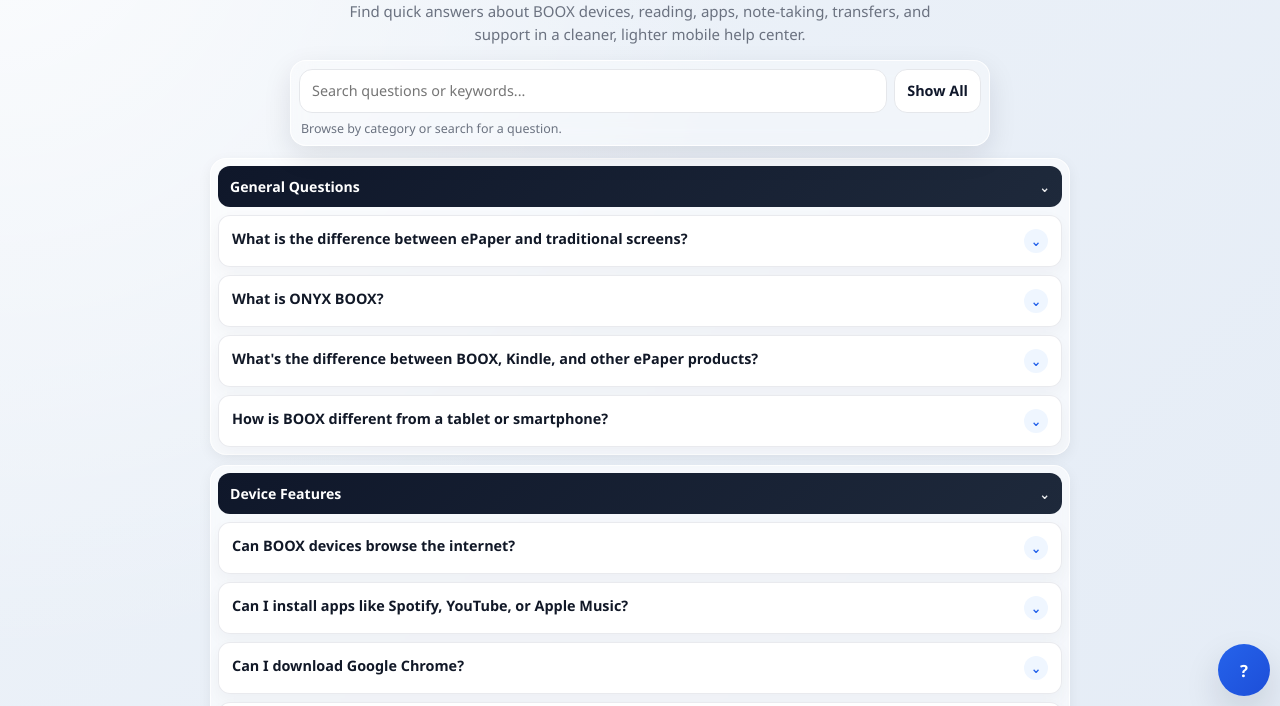
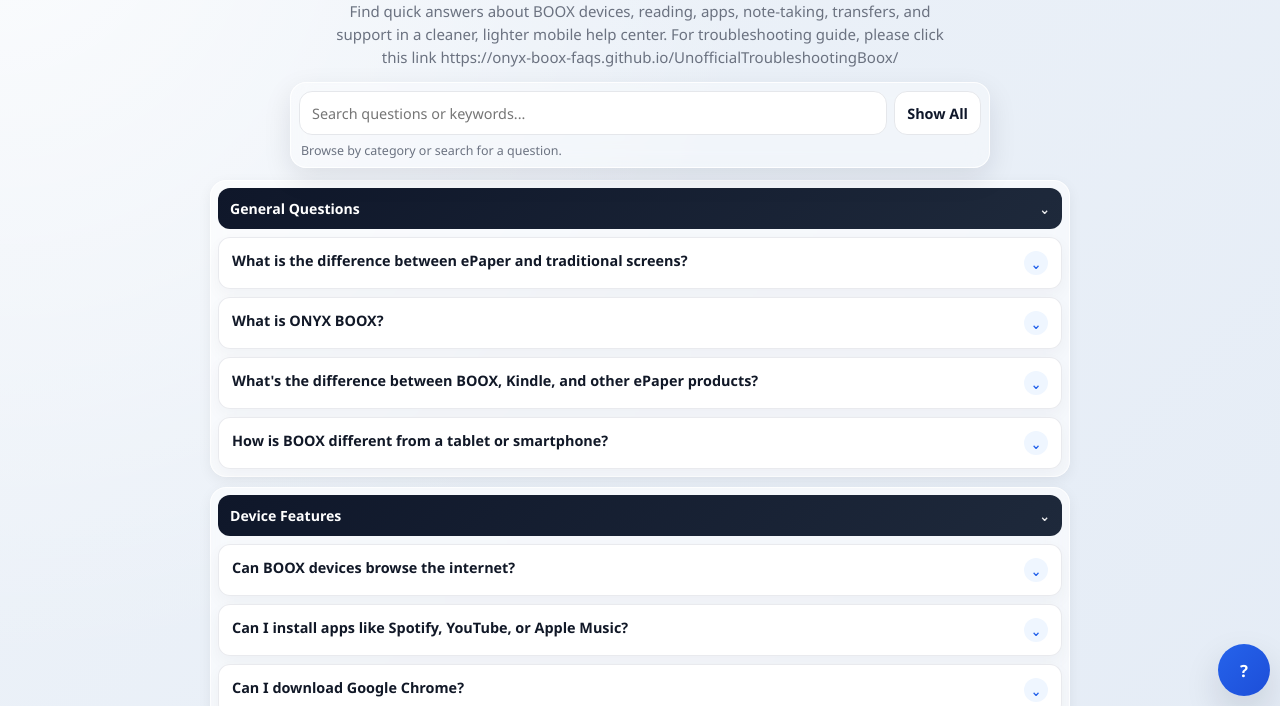
Before and after one commit to Onyx-BOOX-FAQs/Onyx-Boox-FAQs, a plain HTML site: page index.html in a window 1280 px wide. Shown: the part 94-800 px from the top of the page. Drawn offline with Linux system fonts and the light colour scheme.

Commit message:
Update index.html

```diff
--- a/index.html
+++ b/index.html
@@ -793,7 +793,7 @@
     <div class="hero">
       <div class="hero-badge">BOOX Support • Smart FAQ Experience</div>
       <h1>BOOX Frequently Asked Questions</h1>
-      <p>Find quick answers about BOOX devices, reading, apps, note-taking, transfers, and support in a cleaner, lighter mobile help center.</p>
+      <p>Find quick answers about BOOX devices, reading, apps, note-taking, transfers, and support in a cleaner, lighter mobile help center. For troubleshooting guide, please click this link https://onyx-boox-faqs.github.io/UnofficialTroubleshootingBoox/</p>
     </div>
 
     <div class="toolbar-wrap" id="toolbarWrap">
```
